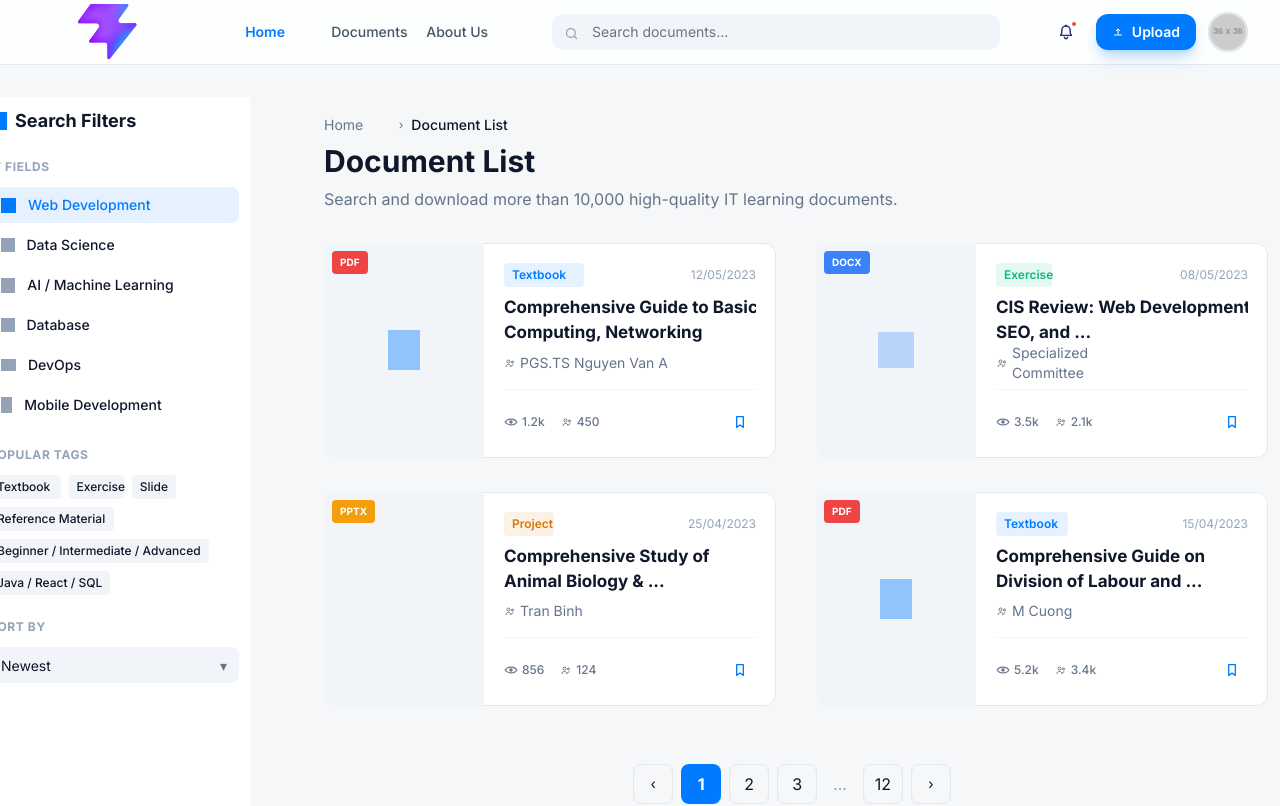
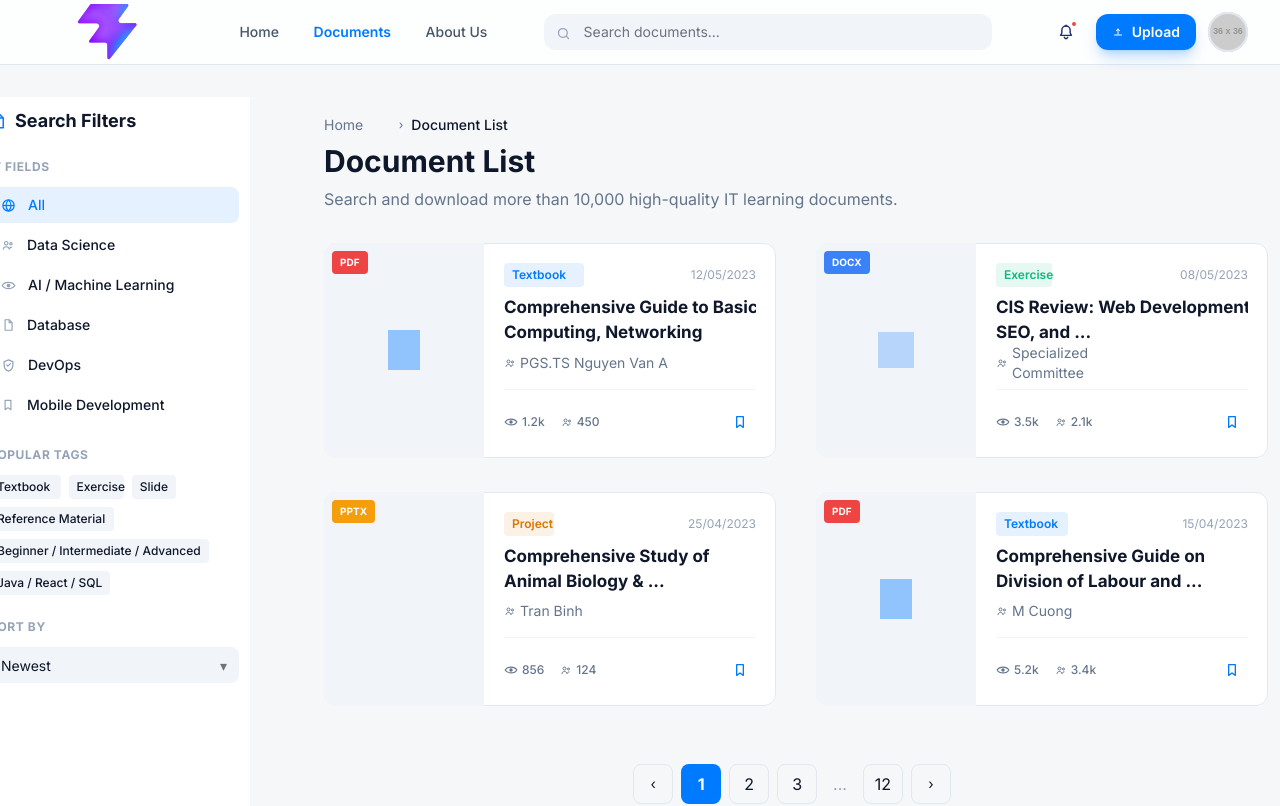
Before and after one commit to phuchoang1807/Frontend_study_IT, a React (Vite) app: page /documents in a window 1280 px wide. Shown: the top 806 px of the page. Built offline with nearby package versions, Linux system fonts and the light colour scheme.

Commit message:
fix(ui): replace sidebar placeholder icons and adjust header navigation layout

```diff
--- a/src/components/Categories.jsx
+++ b/src/components/Categories.jsx
@@ -63,6 +63,7 @@ export default function Categories() {
               gap: "12px",
             }}
           >
+            <img src="https://placehold.co/39x39" alt="Java" style={{ width: "39px", height: "39px" }} />
             <div style={{ color: "#0F172A", fontSize: "14px", fontWeight: 600, lineHeight: "20px" }}>Unity</div>
           </div>
         </div>
--- a/src/components/DocumentsList.jsx
+++ b/src/components/DocumentsList.jsx
@@ -1,8 +1,18 @@
 // src/pages/DocumentsList.jsx
 import Header from "./Header";
+
 import Footer from "./Footer";
 import { useState } from "react";
-import { BookmarkIcon, ChevronLeftIcon, ChevronRightIcon, EyeIcon, UsersIcon } from "./icons";
+import {
+  BookmarkIcon,
+  ChevronLeftIcon,
+  ChevronRightIcon,
+  DocumentIcon,
+  EyeIcon,
+  GlobeIcon,
+  ShieldIcon,
+  UsersIcon,
+} from "./icons";
 
 export default function DocumentsList() {
     const [isSortOpen, setIsSortOpen] = useState(false);
@@ -75,7 +85,7 @@ export default function DocumentsList() {
               }}
             >
               <div style={{ flexDirection: "column", justifyContent: "flex-start", alignItems: "flex-start", display: "inline-flex" }}>
-                <div style={{ width: "18px", height: "18px", background: "#007BFF" }}></div>
+                <DocumentIcon size={18} color="#007BFF" />
               </div>
               <div style={{ flexDirection: "column", justifyContent: "flex-start", alignItems: "flex-start", display: "inline-flex" }}>
                 <div
@@ -163,7 +173,7 @@ export default function DocumentsList() {
                   }}
                 >
                   <div style={{ flexDirection: "column", justifyContent: "flex-start", alignItems: "flex-start", display: "inline-flex" }}>
-                    <div style={{ width: "15px", height: "15px", background: "#007BFF" }}></div>
+                    <GlobeIcon size={15} color="#007BFF" />
                   </div>
                   <div style={{ flexDirection: "column", justifyContent: "flex-start", alignItems: "flex-start", display: "inline-flex" }}>
                     <div
@@ -180,7 +190,7 @@ export default function DocumentsList() {
                         lineHeight: "20px",
                       }}
                     >
-                      Web Development
+                      All
                     </div>
                   </div>
                 </div>
@@ -201,7 +211,7 @@ export default function DocumentsList() {
                   }}
                 >
                   <div style={{ flexDirection: "column", justifyContent: "flex-start", alignItems: "flex-start", display: "inline-flex" }}>
-                    <div style={{ width: "13.50px", height: "13.50px", background: "#94A3B8" }}></div>
+                    <UsersIcon size={14} color="#94A3B8" />
                   </div>
                   <div style={{ flexDirection: "column", justifyContent: "flex-start", alignItems: "flex-start", display: "inline-flex" }}>
                     <div
@@ -239,7 +249,7 @@ export default function DocumentsList() {
                   }}
                 >
                   <div style={{ flexDirection: "column", justifyContent: "flex-start", alignItems: "flex-start", display: "inline-flex" }}>
-                    <div style={{ width: "14.26px", height: "15px", background: "#94A3B8" }}></div>
+                    <EyeIcon size={15} color="#94A3B8" />
                   </div>
                   <div style={{ flexDirection: "column", justifyContent: "flex-start", alignItems: "flex-start", display: "inline-flex" }}>
                     <div
@@ -277,7 +287,7 @@ export default function DocumentsList() {
                   }}
                 >
                   <div style={{ flexDirection: "column", justifyContent: "flex-start", alignItems: "flex-start", display: "inline-flex" }}>
-                    <div style={{ width: "13.50px", height: "13.50px", background: "#94A3B8" }}></div>
+                    <DocumentIcon size={14} color="#94A3B8" />
                   </div>
                   <div style={{ flexDirection: "column", justifyContent: "flex-start", alignItems: "flex-start", display: "inline-flex" }}>
                     <div
@@ -315,7 +325,7 @@ export default function DocumentsList() {
                   }}
                 >
                   <div style={{ flexDirection: "column", justifyContent: "flex-start", alignItems: "flex-start", display: "inline-flex" }}>
-                    <div style={{ width: "15px", height: "12px", background: "#94A3B8" }}></div>
+                    <ShieldIcon size={15} color="#94A3B8" />
                   </div>
                   <div style={{ flexDirection: "column", justifyContent: "flex-start", alignItems: "flex-start", display: "inline-flex" }}>
                     <div
@@ -353,7 +363,7 @@ export default function DocumentsList() {
                   }}
                 >
                   <div style={{ flexDirection: "column", justifyContent: "flex-start", alignItems: "flex-start", display: "inline-flex" }}>
-                    <div style={{ width: "11.25px", height: "16.50px", background: "#94A3B8" }}></div>
+                    <BookmarkIcon size={14} color="#94A3B8" />
                   </div>
                   <div style={{ flexDirection: "column", justifyContent: "flex-start", alignItems: "flex-start", display: "inline-flex" }}>
                     <div
--- a/src/components/Header.jsx
+++ b/src/components/Header.jsx
@@ -1,5 +1,13 @@
 import { BellIcon, SearchIcon, UploadIcon } from "./icons";
+import { NavLink } from "react-router-dom";
 import studyItLogo from "/favicon.svg";
+const navLinkBaseStyle = {
+  textAlign: "center",
+  fontSize: "14px",
+  lineHeight: "20px",
+  textDecoration: "none",
+};
+
 export default function Header() {
   return (
     <div
@@ -30,19 +38,46 @@ export default function Header() {
 
         }}
       >
-        <img
-          style={{ width: "151.21px", height: "56px", objectFit: "contain" }}
-          src={studyItLogo}
-          alt="StudyIT Logo"
-        />
-
-        <div style={{ paddingLeft: "32px", flexDirection: "column", justifyContent: "flex-start", alignItems: "flex-start", display: "inline-flex" }}>
-          <div style={{ justifyContent: "flex-start", alignItems: "center", gap: "32px", display: "inline-flex" }}>
-            <div style={{ width: "68.08px", height: "20px", textAlign: "center", color: "#007BFF", fontSize: "14px", fontWeight: 600, lineHeight: "20px" }}>Home</div>
-            <div style={{ width: "47.03px", height: "20px", textAlign: "center", color: "#475569", fontSize: "14px", fontWeight: 500, lineHeight: "20px" }}>Documents</div>
-            <div style={{ width: "94px", height: "20px", textAlign: "center", color: "#475569", fontSize: "14px", fontWeight: 500, lineHeight: "20px" }}>About Us</div>
-          </div>
-        </div>
+        <NavLink to="/home" aria-label="Go to home" style={{ display: "inline-flex", alignItems: "center" }}>
+          <img
+            style={{ width: "151.21px", height: "56px", objectFit: "contain" }}
+            src={studyItLogo}
+            alt="StudyIT Logo"
+          />
+        </NavLink>
+<nav
+          style={{
+            paddingLeft: "32px",
+            width: "280px",
+            display: "flex",
+            justifyContent: "space-between",
+            alignItems: "center",
+          }}
+        >
+          <NavLink
+            to="/home"
+            style={({ isActive }) => ({
+              ...navLinkBaseStyle,
+              color: isActive ? "#007BFF" : "#475569",
+              fontWeight: isActive ? 600 : 500,
+            })}
+          >
+            Home
+          </NavLink>
+          <NavLink
+            to="/documents"
+            style={({ isActive }) => ({
+              ...navLinkBaseStyle,
+              color: isActive ? "#007BFF" : "#475569",
+              fontWeight: isActive ? 600 : 500,
+            })}
+          >
+            Documents
+          </NavLink>
+          <a href="#" style={{ ...navLinkBaseStyle, color: "#475569", fontWeight: 500 }}>
+            About Us
+          </a>
+        </nav>
 
         <div style={{ flex: "1 1 0", maxWidth: "512px", paddingLeft: "32px", paddingRight: "32px" }}>
           <div style={{ width: "100%", maxWidth: "448px", position: "relative" }}>
@@ -90,7 +125,9 @@ export default function Header() {
           </button>
 
           <div style={{ padding: "8px 16px", background: "#007BFF", borderRadius: "12px", position: "relative", display: "flex", alignItems: "center", gap: "8px" }}>
-            <div style={{ color: "white" }}><UploadIcon size={12} /></div>
+             <div style={{ color: "white" }}>
+              <UploadIcon size={12} />
+            </div>
             <div style={{ color: "white", fontSize: "14px", fontWeight: 600, lineHeight: "20px" }}>Upload</div>
             <div style={{ position: "absolute", inset: 0, boxShadow: "0px 4px 6px -4px rgba(0,123,255,0.25), 0px 10px 15px -3px rgba(0,123,255,0.25)", borderRadius: "12px" }}></div>
           </div>
```
